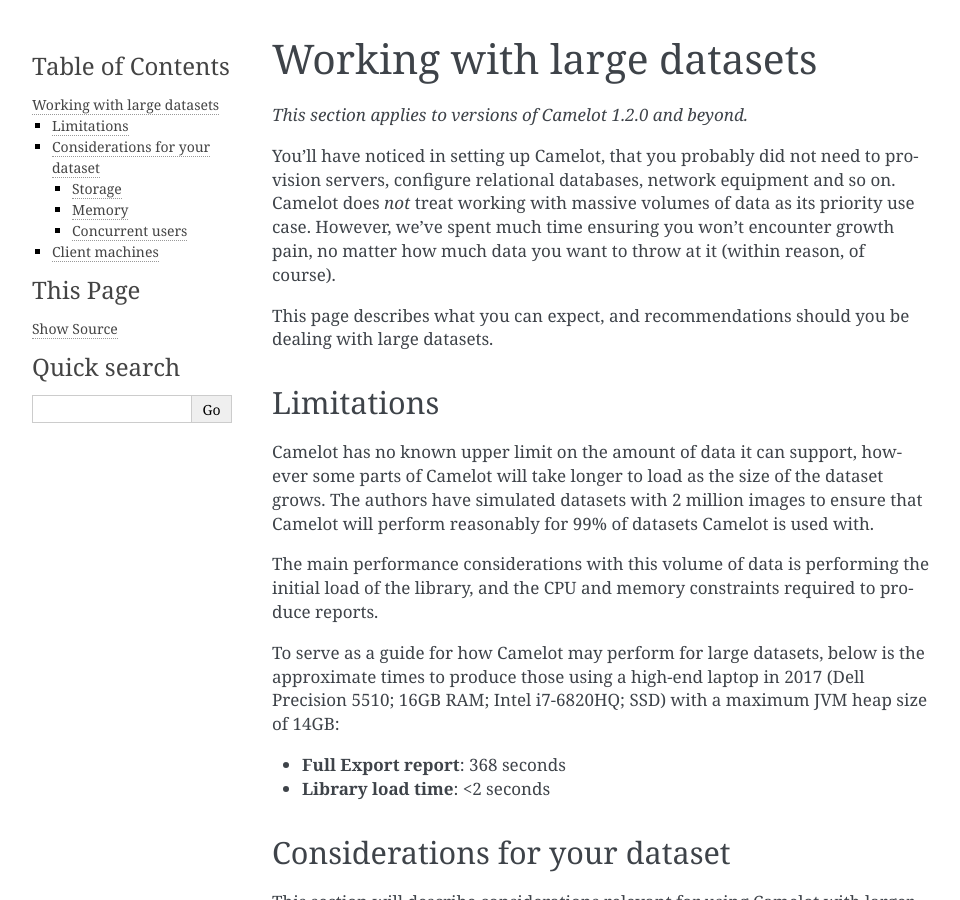
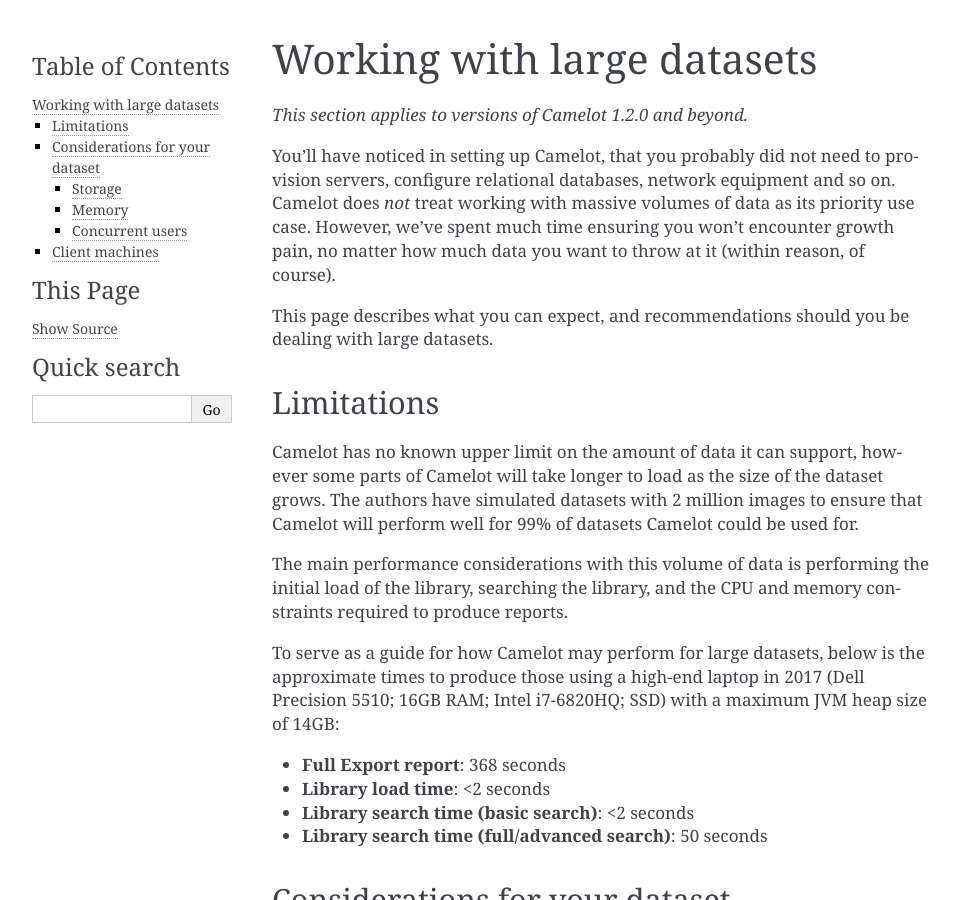
Before and after one commit to heidihendry/camelot, a Sphinx documentation site: the page built from doc/scale.rst, in a window 1280 px wide and 900 px high. Shown: the whole window, without its empty margins (148-1108 px from the left). Built offline with Sphinx 7.4.7, drawn with Linux system fonts in a browser that asks for light colours.

Commit message:
Clarify several points on performance.

```diff
--- a/doc/scale.rst
+++ b/doc/scale.rst
@@ -19,11 +19,11 @@
 Camelot has no known upper limit on the amount of data it can support, however
 some parts of Camelot will take longer to load as the size of the dataset
 grows. The authors have simulated datasets with 2 million images to ensure
-that Camelot will perform reasonably for 99% of datasets Camelot is used with.
+that Camelot will perform well for 99% of datasets Camelot could be used for.
 
 The main performance considerations with this volume of data is performing the
-initial load of the library, and the CPU and memory constraints required to
-produce reports.
+initial load of the library, searching the library, and the CPU and memory
+constraints required to produce reports.
 
 To serve as a guide for how Camelot may perform for large datasets, below is
 the approximate times to produce those using a high-end laptop in 2017 (Dell
@@ -32,6 +32,8 @@
 
 * **Full Export report**: 368 seconds
 * **Library load time**: <2 seconds
+* **Library search time (basic search)**: <2 seconds
+* **Library search time (full/advanced search)**: 50 seconds
 
 Considerations for your dataset
 ~~~~~~~~~~~~~~~~~~~~~~~~~~~~~~~
```
